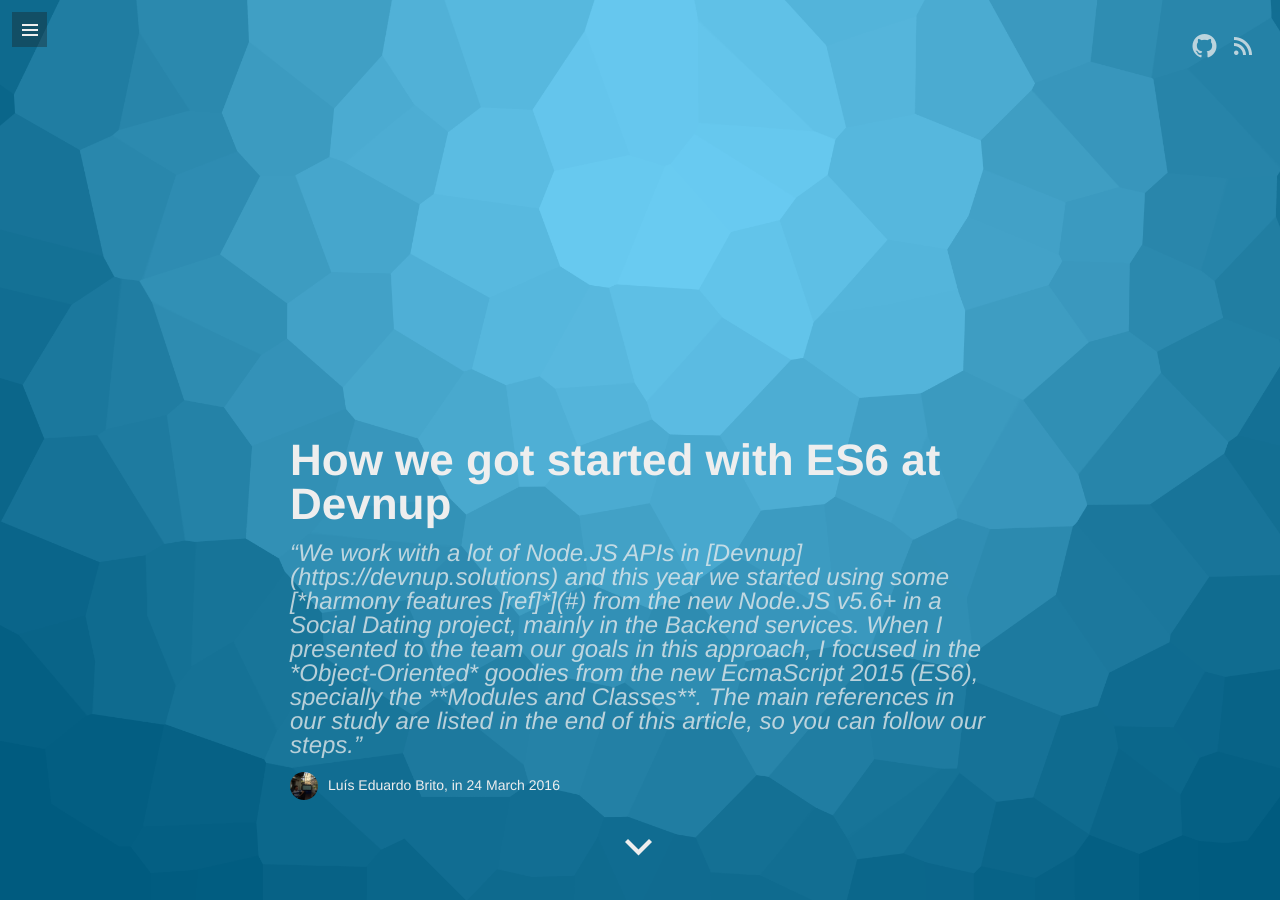
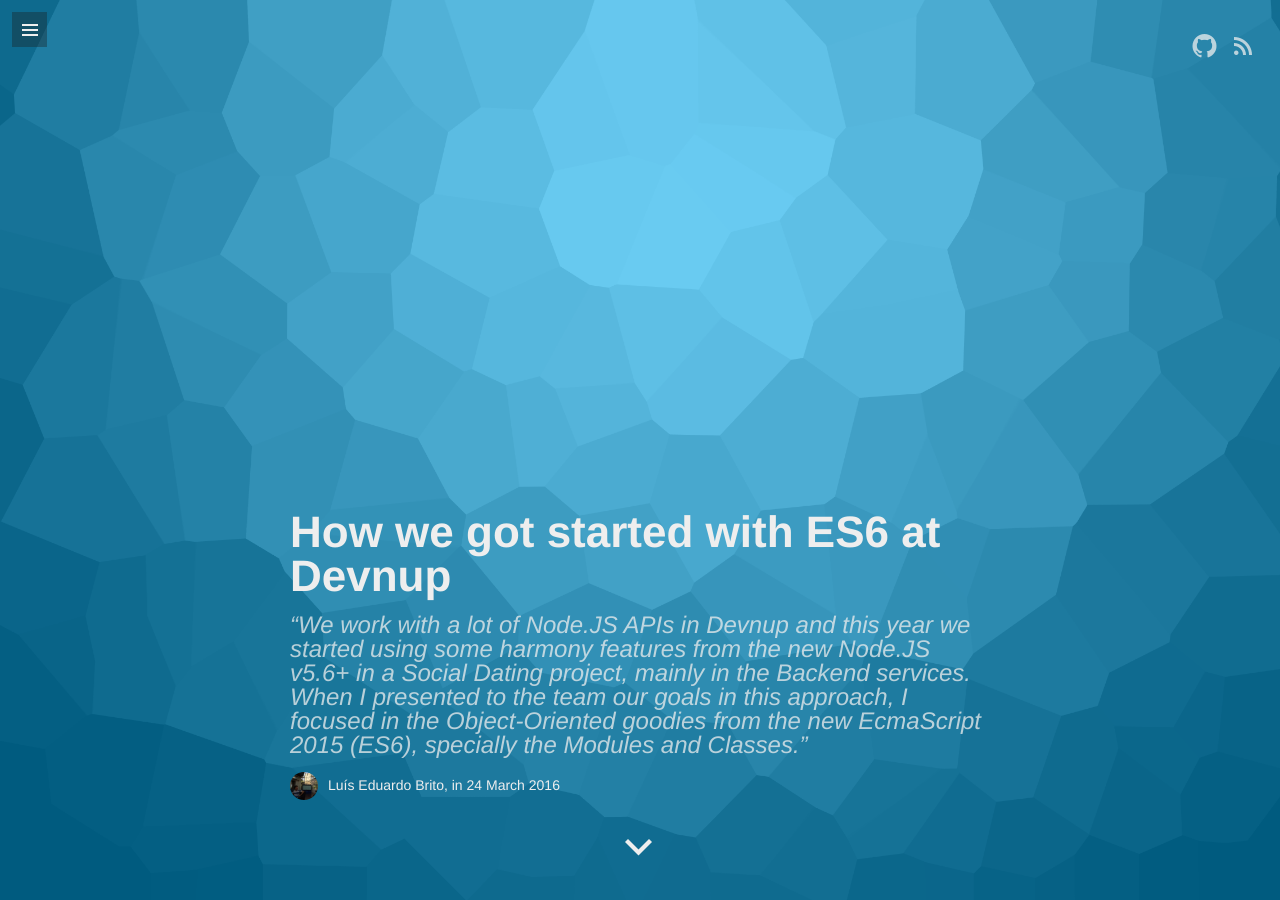
Before and after one commit to luiseduardobrito/luiseduardobrito.github.io, a Jekyll site: the page built from _posts/2016-03-24-getting-started-es6.md, in a window 1280 px wide and 900 px high. Built offline with Jekyll 4.4.1, drawn with Linux system fonts in a browser that asks for light colours; some web fonts are replaced; comment, search, counter and statistics services are not loaded.

Commit message:
Fix: Wuote for the post

```diff
--- a/_posts/2016-03-24-getting-started-es6.md
+++ b/_posts/2016-03-24-getting-started-es6.md
@@ -1,7 +1,7 @@
 ---
 layout: post
 title: "How we got started with ES6 at Devnup"
-quote: "We work with a lot of Node.JS APIs in [Devnup](https://devnup.solutions) and this year we started using some [*harmony features [ref]*](#) from the new Node.JS v5.6+ in a Social Dating project, mainly in the Backend services. When I presented to the team our goals in this approach, I focused in the *Object-Oriented* goodies from the new EcmaScript 2015 (ES6), specially the **Modules and Classes**. The main references in our study are listed in the end of this article, so you can follow our steps."
+quote: "We work with a lot of Node.JS APIs in Devnup and this year we started using some harmony features from the new Node.JS v5.6+ in a Social Dating project, mainly in the Backend services. When I presented to the team our goals in this approach, I focused in the Object-Oriented goodies from the new EcmaScript 2015 (ES6), specially the Modules and Classes."
 image: false
 video: false
 comments: true
```
